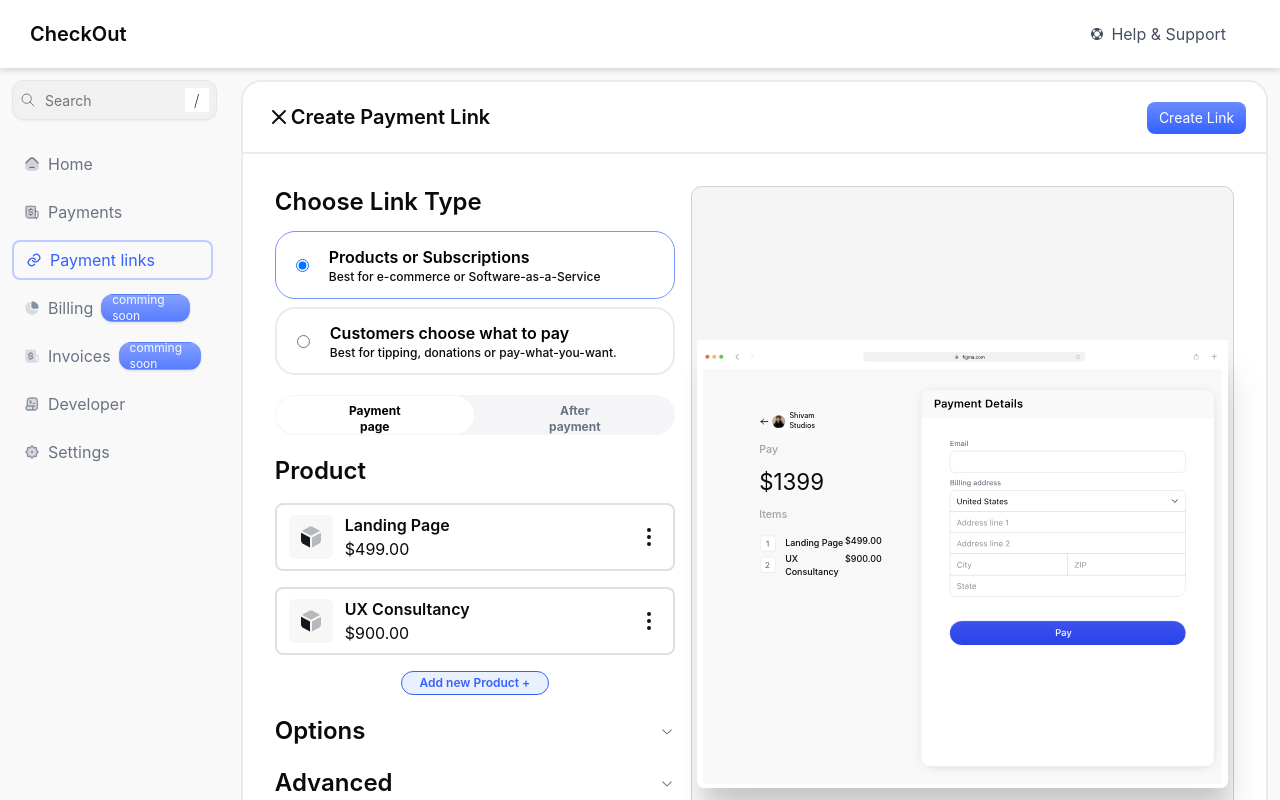
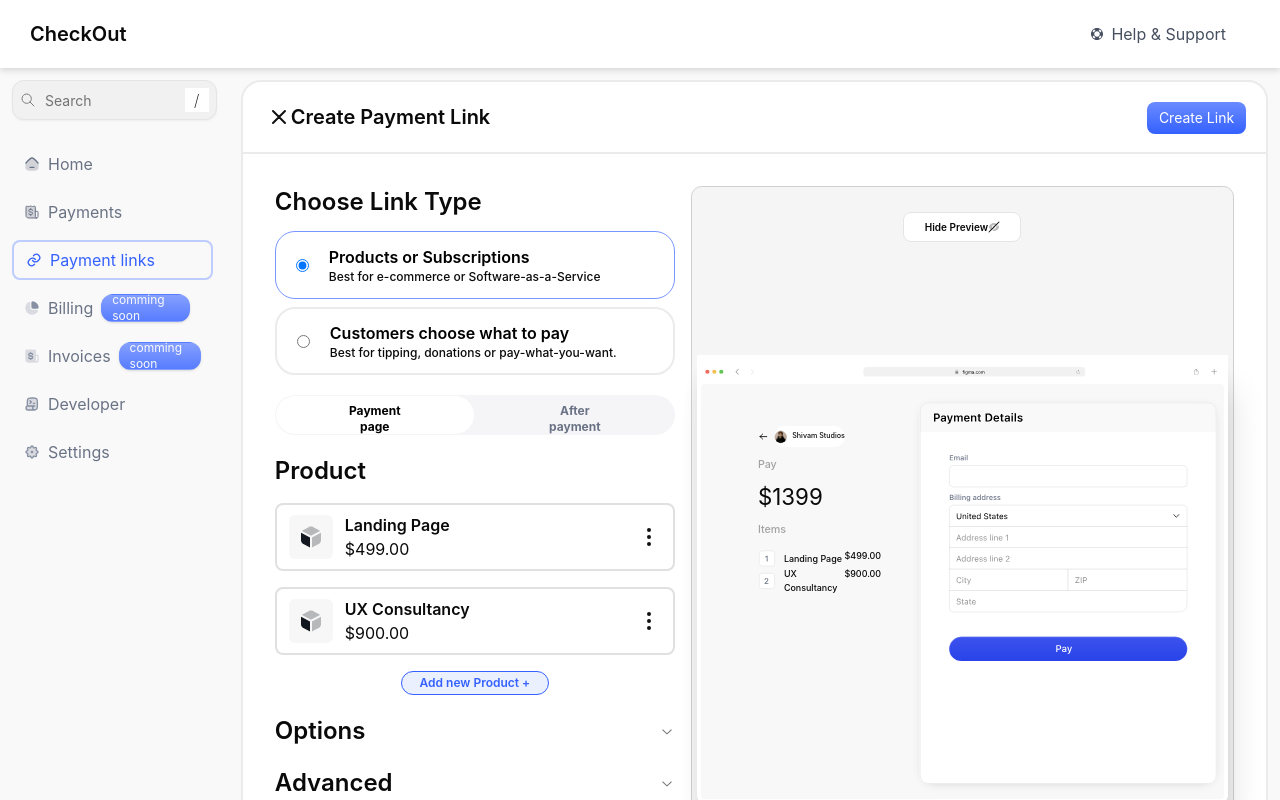
Before and after one commit to ameeetgaikwad/fetcch-assignment, a Next.js app: page / in a window 1280 px wide. Shown: the top 800 px of the page. Built offline with nearby package versions, Linux system fonts and the light colour scheme.

Commit message:
chore: added animation

```diff
--- a/src/components/PaymentLink/Payment.tsx
+++ b/src/components/PaymentLink/Payment.tsx
@@ -14,22 +14,22 @@ enum PageEnum {
   BeforePayment = "BeforePayment",
   AfterPayment = "AfterPayment",
 }
-enum LinkEnum {
+export enum LinkEnum {
   Product = "Products or Subscriptions",
   Customer = "Customers choose what to pay",
 }
 
 function Payment() {
-  const [showPreview, setShowPreview] = useState(true);
+  const [showPreview, setShowPreview] = useState<boolean>(true);
   const [pageType, setPageType] = useState<string>(PageEnum.BeforePayment);
   const [link, setLink] = useState<string>(LinkEnum.Product);
-
+  console.log(showPreview);
   function handleLinkChange(e: React.ChangeEvent<HTMLInputElement>) {
     setLink(e.target.value);
   }
   return (
     <>
-      <div className="flex flex-col h-[96%] w-[97%] md:w-[85%] bg-white mx-[12px] mt-[12px] mb-[32px] border-2 rounded-[20px] border-[#EBEBEB]">
+      <div className="flex flex-col h-[96%] w-[97%] md:w-[85%] bg-white mx-[12px] mt-[12px] mb-[32px] border-2 rounded-[20px] border-[#EBEBEB] overflow-x-hidden">
         <div className="flex flex-row justify-between h-[72px] border-b-2 border-[#EBEBEB]">
           <div className="flex flex-row items-center px-[24px] py-[20px]">
             <Image
@@ -46,7 +46,13 @@ function Payment() {
             </button>
           </div>
         </div>
-        <div className="m-8 flex flex-row justify-center 2xl:justify-between gap-x-4">
+        <div
+          className={`m-8 flex flex-row justify-center 2xl:justify-between gap-x-4 ${
+            showPreview === false
+              ? "translate-x-[30%] transition duration-500 ease-in-out"
+              : "transition duration-500 ease-in-out"
+          }`}
+        >
           <div className="flex flex-col gap-y-5">
             <div className="flex flex-col gap-y-4">
               <div>
@@ -90,7 +96,7 @@ function Payment() {
             )}
             {pageType == PageEnum.AfterPayment && (
               <div>
-                <p className="font-semibold text-2xl">
+                <p className="font-semibold text-2xl mb-3">
                   Show confirmation page.
                 </p>
                 <Confirmation />
@@ -98,20 +104,11 @@ function Payment() {
             )}
           </div>
           <div className="pb-0 mb-0 hidden xl:flex">
-            {!showPreview ? (
-              <button>
-                <p>Show Preview</p>
-
-                <Image
-                  src={"/icons/Preview/hide.svg"}
-                  alt="hide"
-                  width={100}
-                  height={200}
-                />
-              </button>
-            ) : (
-              <Preview />
-            )}
+            <Preview
+              link={link}
+              setShowPreview={setShowPreview}
+              showPreview={showPreview}
+            />
           </div>
         </div>
       </div>
--- a/src/components/Preview/Preview.tsx
+++ b/src/components/Preview/Preview.tsx
@@ -1,11 +1,49 @@
 import Image from "next/image";
 import { previewItems } from "@/utils/constants";
-import { it } from "node:test";
-function Preview() {
+import { LinkEnum } from "../PaymentLink/Payment";
+import { Input } from "../ui/input";
+import { Dispatch } from "react";
+function Preview({
+  link,
+  setShowPreview,
+  showPreview,
+}: {
+  link: string;
+  setShowPreview: Dispatch<boolean>;
+  showPreview: boolean;
+}) {
   return (
     <>
-      <div className="w-[100%] h-[756px] bg-[#F5F5F5] rounded-[10.55px] border-[0.96px] border-[#D0D0D0] flex justify-center items-center">
-        <div className="bg-white w-[98%] h-[447.3px] rounded-b-[7.14px] flex flex-col items-center justify-center shadow-3xl">
+      <div
+        className={`w-[100%] h-[756px] bg-[#F5F5F5] rounded-[10.55px] border-[0.96px] border-[#D0D0D0] flex flex-col justify-center items-center ${
+          showPreview === false
+            ? "translate-x-[60%] transition duration-500 ease-in-out"
+            : "transition duration-500 ease-in-out"
+        }`}
+      >
+        <button
+          className={`bg-white relative bottom-[15%] flex flex-row font-semibold text-[10px] w-[118px] h-[30px] justify-center items-center rounded-[8px] border-[1px] border[#CDCDCD] ${
+            showPreview === false
+              ? "-translate-x-[350%] transition duration-500 ease-in-out"
+              : "transition duration-500 ease-in-out"
+          }`}
+          onClick={() => {
+            setShowPreview(!showPreview);
+            console.log(showPreview);
+          }}
+        >
+          <p>{showPreview === true ? "Hide Preview" : "Show Preview"}</p>
+
+          <Image
+            src={"/icons/Preview/hide.svg"}
+            alt="hide"
+            width={12}
+            height={12}
+          />
+        </button>
+        <div
+          className={`bg-white w-[98%] h-[447.3px] rounded-b-[7.14px] flex flex-col items-center justify-center shadow-3xl`}
+        >
           <div>
             <Image
               src={"/icons/Preview/navbar.svg"}
@@ -16,7 +54,7 @@ function Preview() {
             />
           </div>
 
-          <div className="bg-[#F8F8F8] rounded-[3.92px] w-[98%] h-[415.44px] flex flex-row gap-x-8 justify-between">
+          <div className="bg-[#F8F8F8] rounded-[3.92px] w-[98.5%] h-[415px] flex flex-row gap-x-8 justify-between">
             <div className="flex flex-col mt-[42px] ml-[56.7px] gap-x-16">
               <div className="flex flex-row mb-[9.82px]">
                 <div className="flex flex-row justify-center items-center">
@@ -27,9 +65,7 @@ function Preview() {
                     height={3}
                     className="h-[10.72px] w-[10.72px] mr-[5.36px]"
                   />
-                </div>
-
-                <div className="flex flex-row w-[30%] h-[21.43px] bg-white justify-center items-center rounded-[18.75px]">
+                  <div className="flex flex-row w-[85%] h-[21.43px] bg-white justify-center items-center rounded-[18.75px]">
                     <Image
                       src={"/icons/Preview/profile.svg"}
                       alt="profile"
@@ -42,16 +78,25 @@ function Preview() {
                     </p>
                   </div>
                 </div>
+              </div>
               <div className="flex flex-col">
                 <p className="text-[10.72px] font-medium text-[#A2A2A2] mb-[7px]">
                   Pay
                 </p>
+                {link === LinkEnum.Product ? (
                   <p className="text-[22.32px] font-[510px] mb-[8.72px] ">
                     $1399
                   </p>
+                ) : (
+                  <Input placeholder="$0.00" />
+                )}
+                {link === LinkEnum.Product && (
                   <p className="text-[10.72px] font-medium text-[#A2A2A2] mb-[10.65px]">
                     Items
                   </p>
+                )}
+                {link === LinkEnum.Product && (
+                  <div>
                     {previewItems.map((item, index) => (
                       <div className="flex flex-row justify-between w-[100%]">
                         <div className="flex flex-row justify-center items-center gap-x-2">
@@ -62,11 +107,17 @@ function Preview() {
                             height={25}
                             className="w-[18px] h-[18px]"
                           />
-                      <p className="font-medium text-[8.93px]">{item.title}</p>
+                          <p className="font-medium text-[8.93px]">
+                            {item.title}
+                          </p>
                         </div>
-                    <p className="font-medium text-[8.93px]">{item.price}</p>
+                        <p className="font-medium text-[8.93px]">
+                          {item.price}
+                        </p>
                       </div>
                     ))}
+                  </div>
+                )}
               </div>
             </div>
             <div>
```
Lines whose indentation alone changed are shown as unchanged.
